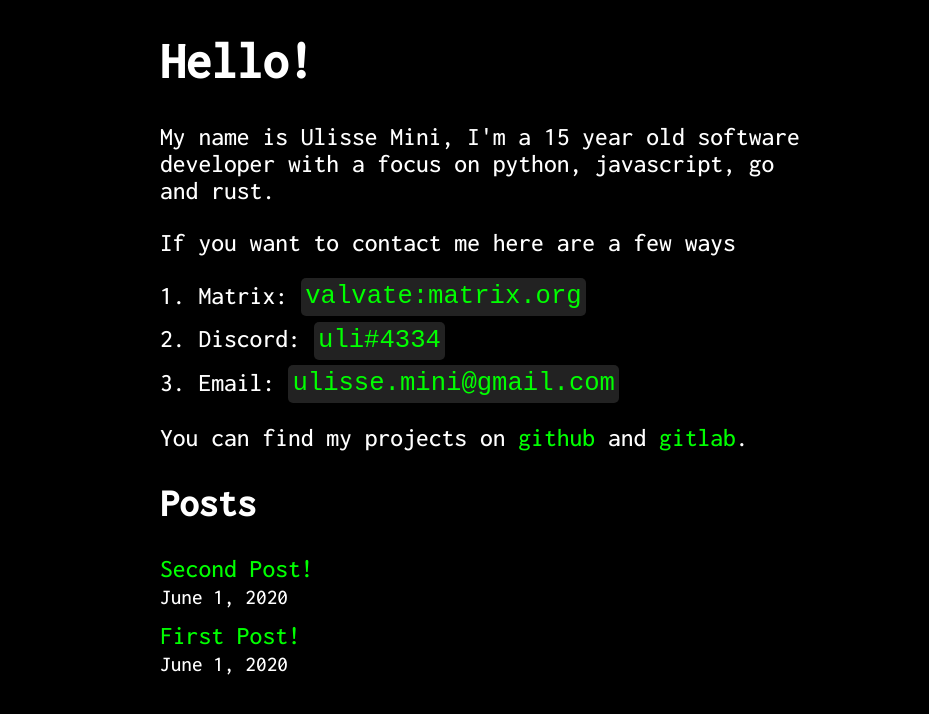
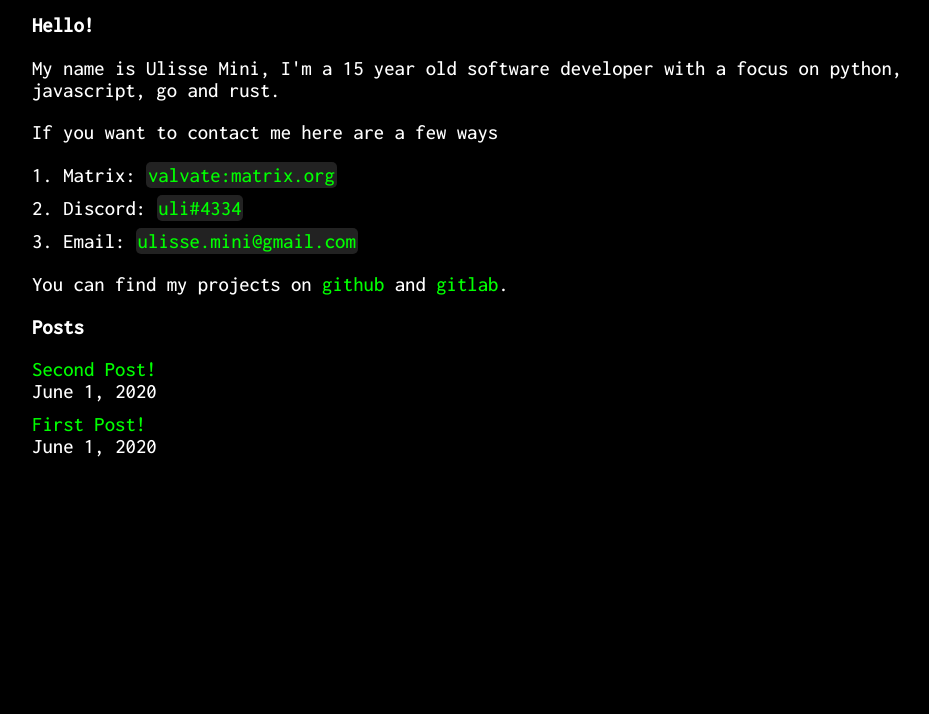
Before and after one commit to UlisseMini/uli.rocks-oldnext, a Next.js app: page / in a window 1280 px wide. Shown: the top 714 px of the page, without its empty margins (160-1089 px from the left). Built offline with nearby package versions, Linux system fonts and the light colour scheme.

Commit message:
Satan, take my soul, highlight code.

```diff
--- a/components/layout.module.css
+++ b/components/layout.module.css
@@ -1,6 +1,6 @@
 .main {
     margin: 0 auto; /* Centering */
-    width: 50vw;    /* Paragraph wrap */
+    width: 70vw;    /* Paragraph wrap */
 }
 
 /* On phones use more of the space. */
--- a/lib/posts.tsx
+++ b/lib/posts.tsx
@@ -3,6 +3,7 @@ import path from 'path'
 import matter from 'gray-matter'
 import remark from 'remark'
 import html from 'remark-html'
+import highlight from 'remark-highlight.js'
 
 const postsDirectory = path.join(process.cwd(), 'posts')
 
@@ -52,6 +53,7 @@ export async function getPostDataAndHtml (id: string) {
 
   // Use remark to generate html from the markdown
   const processedContent = await remark()
+    .use(highlight)
     .use(html)
     .process(fileContents)
   const contentHtml = processedContent.toString()
--- a/package.json
+++ b/package.json
@@ -16,6 +16,7 @@
     "react": "16.13.1",
     "react-dom": "16.13.1",
     "remark": "^12.0.0",
+    "remark-highlight.js": "^6.0.0",
     "remark-html": "^11.0.2"
   },
   "devDependencies": {
--- a/styles/global.css
+++ b/styles/global.css
@@ -5,15 +5,13 @@ html, body {
     margin: 0;
     padding: 0;
 
-    font-family: 'Inconsolata', monospace;
-    font-size: calc(.5em + .5vw + 1vh);
-
     background: #000;
     color: #fff;
 }
 
-/* All hail border-box! */
 * {
+    font-family: 'Inconsolata', monospace;
+    font-size: calc(.5em + .5vw + .5vh);
     box-sizing: border-box;
 }
 
@@ -35,7 +33,7 @@ li {
 code {
     background: #222;
     color: #0f0;
-    padding: .2rem;
+    padding: .1rem;
     border-radius: 5px;
 }
 
```
Also changed, not shown: pages/posts/[id].tsx (+5 -2 lines), 1 other file (tests, documents, lock files or other folders).
